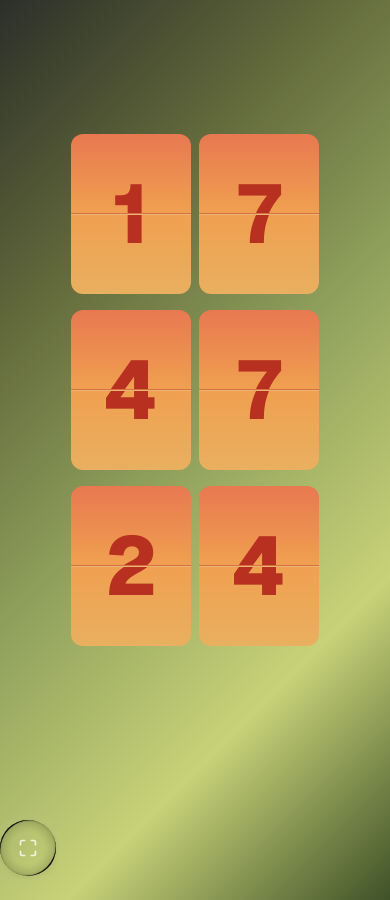
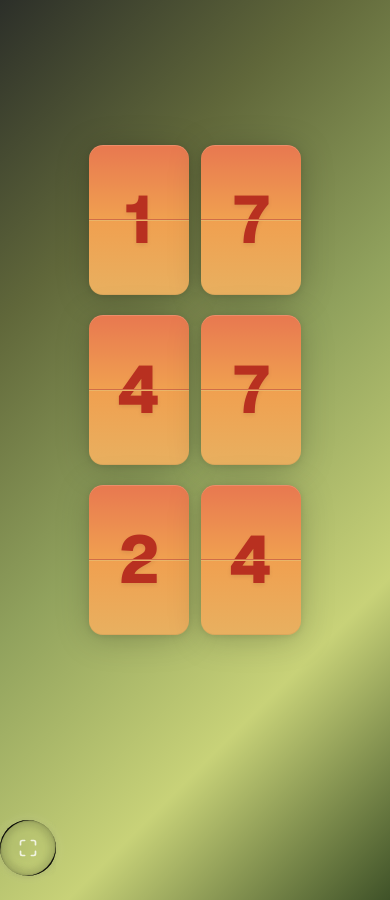
Before and after one commit to devohmycode/TravelPomo, a Next.js app: page / in a window 390 px wide. Built offline with nearby package versions, Linux system fonts and the light colour scheme.

Commit message:
style: enhance card dimensions and responsive spacing
Update card CSS for vertical ratio, shadows, and improved spacing.
Adjust FlipGroup and FlipClock spacing for balanced layout.

Co-authored-by: OhMyCode <245494865+devohmycode@users.noreply.github.com>

```diff
--- a/app/globals.css
+++ b/app/globals.css
@@ -219,9 +219,11 @@
 /* Flip Card */
 .flip-card-container {
   position: relative;
-  width: clamp(120px, 22vw, 200px);
-  height: clamp(160px, 30vw, 280px);
+  width: clamp(100px, 18vw, 160px);
+  height: clamp(150px, 26vw, 240px);
   perspective: 800px;
+  filter: drop-shadow(0 4px 16px rgba(0, 0, 0, 0.18))
+    drop-shadow(0 1px 3px rgba(0, 0, 0, 0.1));
 }
 
 .flip-card-half {
@@ -230,7 +232,7 @@
   width: 100%;
   height: 50%;
   overflow: hidden;
-  border-radius: 12px;
+  border-radius: 14px;
 }
 
 .flip-card-top {
@@ -238,7 +240,8 @@
   background: linear-gradient(180deg, #e87850 0%, #f0a050 100%);
   border-bottom-left-radius: 0;
   border-bottom-right-radius: 0;
-  border-bottom: 1px solid rgba(0, 0, 0, 0.08);
+  border-bottom: 1px solid rgba(0, 0, 0, 0.1);
+  box-shadow: inset 0 1px 0 rgba(255, 255, 255, 0.15);
 }
 
 .flip-card-bottom {
@@ -246,7 +249,8 @@
   background: linear-gradient(180deg, #f0a050 0%, #e8b060 100%);
   border-top-left-radius: 0;
   border-top-right-radius: 0;
-  border-top: 1px solid rgba(255, 255, 255, 0.08);
+  border-top: 1px solid rgba(255, 255, 255, 0.06);
+  box-shadow: inset 0 -1px 0 rgba(0, 0, 0, 0.05);
 }
 
 .flip-card-inner {
@@ -267,11 +271,12 @@
 }
 
 .flip-card-inner span {
-  font-size: clamp(80px, 18vw, 180px);
+  font-size: clamp(64px, 15vw, 140px);
   font-weight: 800;
   color: #b83020;
   line-height: 1;
   font-family: var(--font-sans);
+  text-shadow: 0 2px 4px rgba(0, 0, 0, 0.08);
 }
 
 /* Animated Flaps */
@@ -281,7 +286,7 @@
   width: 100%;
   height: 50%;
   overflow: hidden;
-  border-radius: 12px;
+  border-radius: 14px;
   backface-visibility: hidden;
   z-index: 10;
 }
@@ -291,6 +296,7 @@
   background: linear-gradient(180deg, #e87850 0%, #f0a050 100%);
   border-bottom-left-radius: 0;
   border-bottom-right-radius: 0;
+  box-shadow: inset 0 1px 0 rgba(255, 255, 255, 0.15);
   transform-origin: bottom center;
   animation: flip-top 0.3s cubic-bezier(0.5, 0, 1, 0.5) forwards;
 }
--- a/components/flip-clock.tsx
+++ b/components/flip-clock.tsx
@@ -36,7 +36,7 @@ export function FlipClock() {
 
   return (
     <main className="flip-clock-bg relative">
-      <div className="flex flex-col items-center justify-center min-h-svh gap-4 sm:gap-6 py-8 pb-24">
+      <div className="flex flex-col items-center justify-center min-h-svh gap-5 sm:gap-8 py-8 pb-24">
         {time ? (
           <>
             <FlipGroup value={time.hours} />
--- a/components/flip-group.tsx
+++ b/components/flip-group.tsx
@@ -10,7 +10,7 @@ export function FlipGroup({ value }: FlipGroupProps) {
   const digits = value.padStart(2, "0").split("")
 
   return (
-    <div className="flex gap-2 sm:gap-3">
+    <div className="flex gap-3 sm:gap-4">
       <FlipDigit digit={digits[0]} />
       <FlipDigit digit={digits[1]} />
     </div>
```
